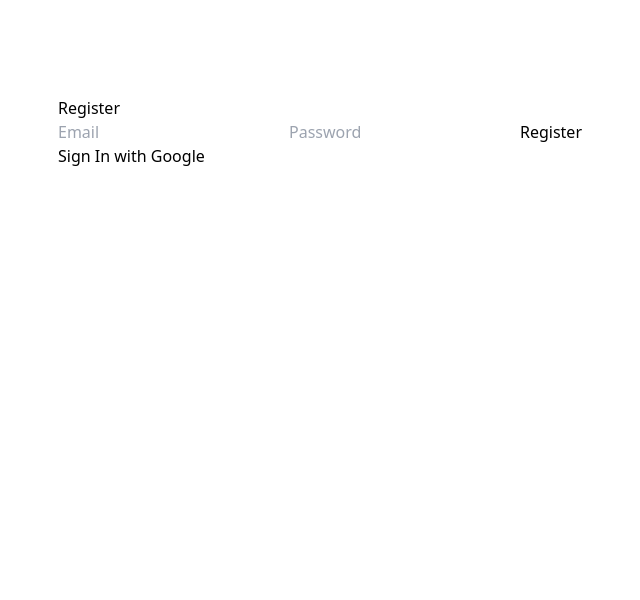
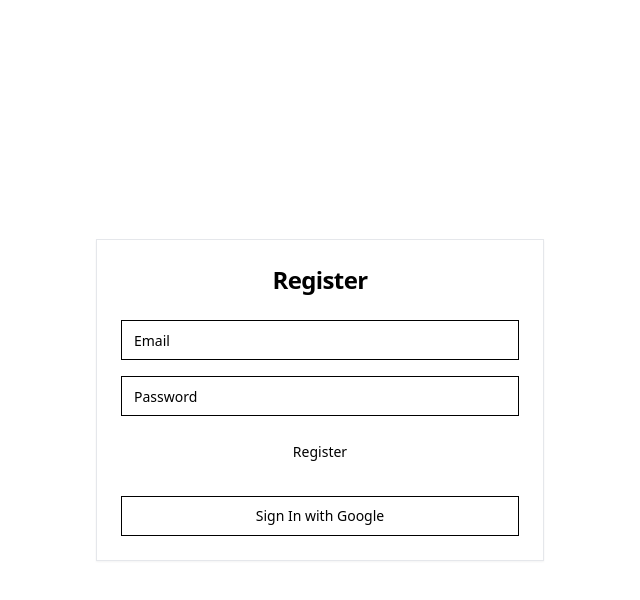
Before and after one commit to bk-software/next-firebase-boilerplate, a Next.js app: page /register in a window 1280 px wide. Shown: the top 600 px of the page, without its empty margins (320-960 px from the left). Built offline with nearby package versions, Linux system fonts and the light colour scheme; no server answers.

Commit message:
refactor signin and register pages

```diff
--- a/src/app/components/Register.tsx
+++ b/src/app/components/Register.tsx
@@ -4,6 +4,15 @@ import { useState } from "react";
 import { createUserWithEmailAndPassword, signInWithPopup } from "firebase/auth";
 import { auth, googleProvider } from "@/app/firebase";
 import { useRouter } from "next/navigation";
+import { Button } from "@/components/ui/button";
+import { Input } from "@/components/ui/input";
+import {
+  Card,
+  CardHeader,
+  CardTitle,
+  CardContent,
+  CardFooter,
+} from "@/components/ui/card";
 
 export default function Register() {
   const [email, setEmail] = useState("");
@@ -30,26 +39,42 @@ export default function Register() {
   };
 
   return (
-    <div>
-      <h2>Register</h2>
-      <form onSubmit={handleRegister}>
-        <input
+    <Card className="w-full max-w-md">
+      <CardHeader>
+        <CardTitle className="text-2xl font-bold text-center">
+          Register
+        </CardTitle>
+      </CardHeader>
+      <CardContent>
+        <form onSubmit={handleRegister} className="space-y-4">
+          <Input
             type="email"
             value={email}
             onChange={(e) => setEmail(e.target.value)}
             placeholder="Email"
             required
           />
-        <input
+          <Input
             type="password"
             value={password}
             onChange={(e) => setPassword(e.target.value)}
             placeholder="Password"
             required
           />
-        <button type="submit">Register</button>
+          <Button type="submit" className="w-full">
+            Register
+          </Button>
         </form>
-      <button onClick={handleGoogleSignIn}>Sign In with Google</button>
-    </div>
+      </CardContent>
+      <CardFooter>
+        <Button
+          onClick={handleGoogleSignIn}
+          variant="outline"
+          className="w-full"
+        >
+          Sign In with Google
+        </Button>
+      </CardFooter>
+    </Card>
   );
 }
--- a/src/app/components/SignIn.tsx
+++ b/src/app/components/SignIn.tsx
@@ -4,6 +4,15 @@ import { useState } from "react";
 import { signInWithEmailAndPassword, signInWithPopup } from "firebase/auth";
 import { auth, googleProvider } from "@/app/firebase";
 import { useRouter } from "next/navigation";
+import { Button } from "@/components/ui/button";
+import { Input } from "@/components/ui/input";
+import {
+  Card,
+  CardHeader,
+  CardTitle,
+  CardContent,
+  CardFooter,
+} from "@/components/ui/card";
 
 export default function SignIn() {
   const [email, setEmail] = useState("");
@@ -30,26 +39,42 @@ export default function SignIn() {
   };
 
   return (
-    <div>
-      <h2>Sign In</h2>
-      <form onSubmit={handleSignIn}>
-        <input
+    <Card className="w-full max-w-md">
+      <CardHeader>
+        <CardTitle className="text-2xl font-bold text-center">
+          Sign In
+        </CardTitle>
+      </CardHeader>
+      <CardContent>
+        <form onSubmit={handleSignIn} className="space-y-4">
+          <Input
             type="email"
             value={email}
             onChange={(e) => setEmail(e.target.value)}
             placeholder="Email"
             required
           />
-        <input
+          <Input
             type="password"
             value={password}
             onChange={(e) => setPassword(e.target.value)}
             placeholder="Password"
             required
           />
-        <button type="submit">Sign In</button>
+          <Button type="submit" className="w-full">
+            Sign In
+          </Button>
         </form>
-      <button onClick={handleGoogleSignIn}>Sign In with Google</button>
-    </div>
+      </CardContent>
+      <CardFooter>
+        <Button
+          onClick={handleGoogleSignIn}
+          variant="outline"
+          className="w-full"
+        >
+          Sign In with Google
+        </Button>
+      </CardFooter>
+    </Card>
   );
 }
--- a/src/app/register/page.tsx
+++ b/src/app/register/page.tsx
@@ -2,7 +2,7 @@ import Register from "../components/Register";
 
 export default function RegisterPage() {
   return (
-    <main className="flex min-h-screen flex-col items-center justify-between p-24">
+    <main className="flex min-h-screen flex-col items-center justify-center p-24">
       <Register />
     </main>
   );
--- a/src/app/signin/page.tsx
+++ b/src/app/signin/page.tsx
@@ -2,7 +2,7 @@ import SignIn from "../components/SignIn";
 
 export default function SignInPage() {
   return (
-    <main className="flex min-h-screen flex-col items-center justify-between p-24">
+    <main className="flex min-h-screen flex-col items-center justify-center p-24">
       <SignIn />
     </main>
   );
```
Lines whose indentation alone changed are shown as unchanged.
